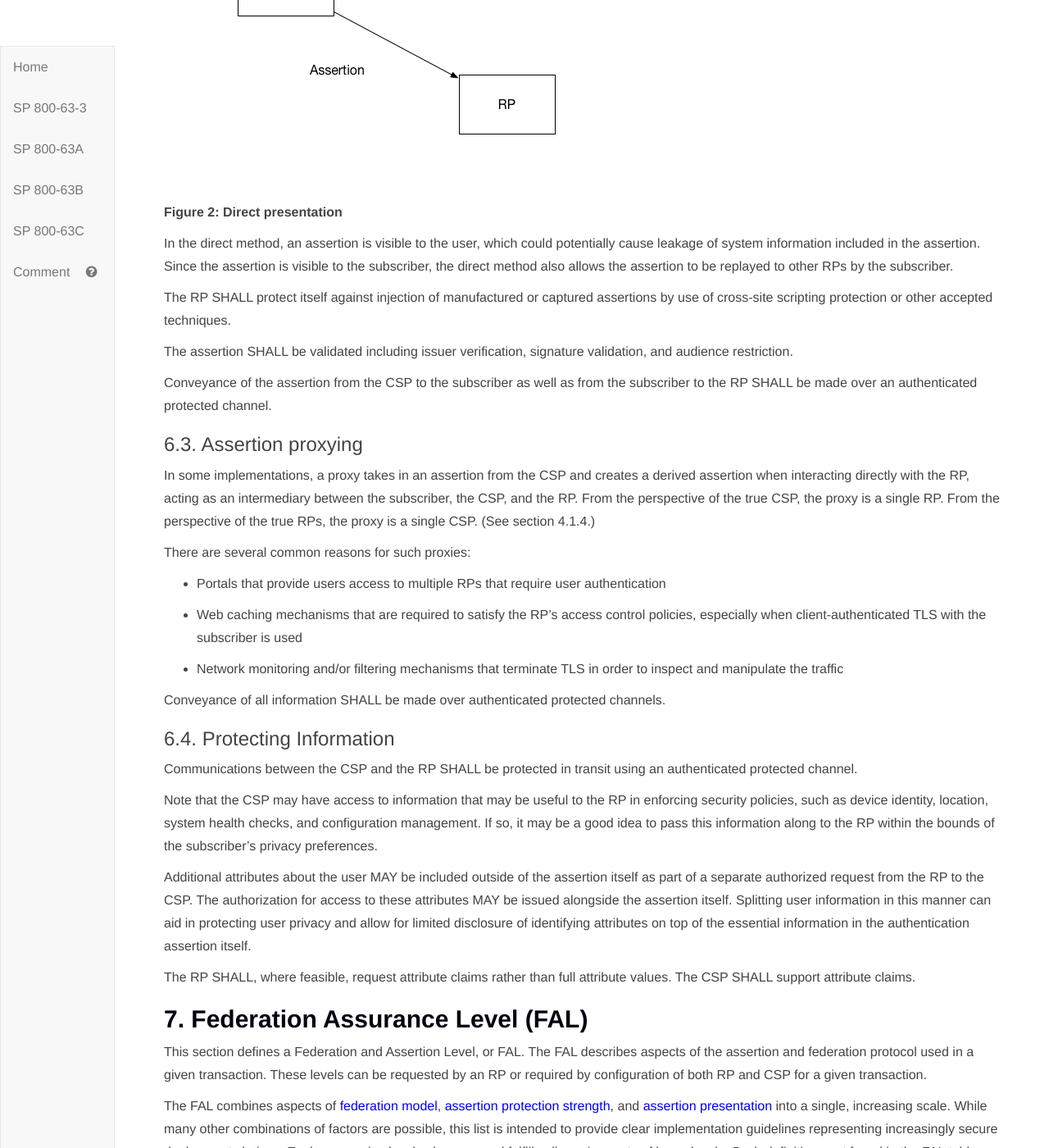
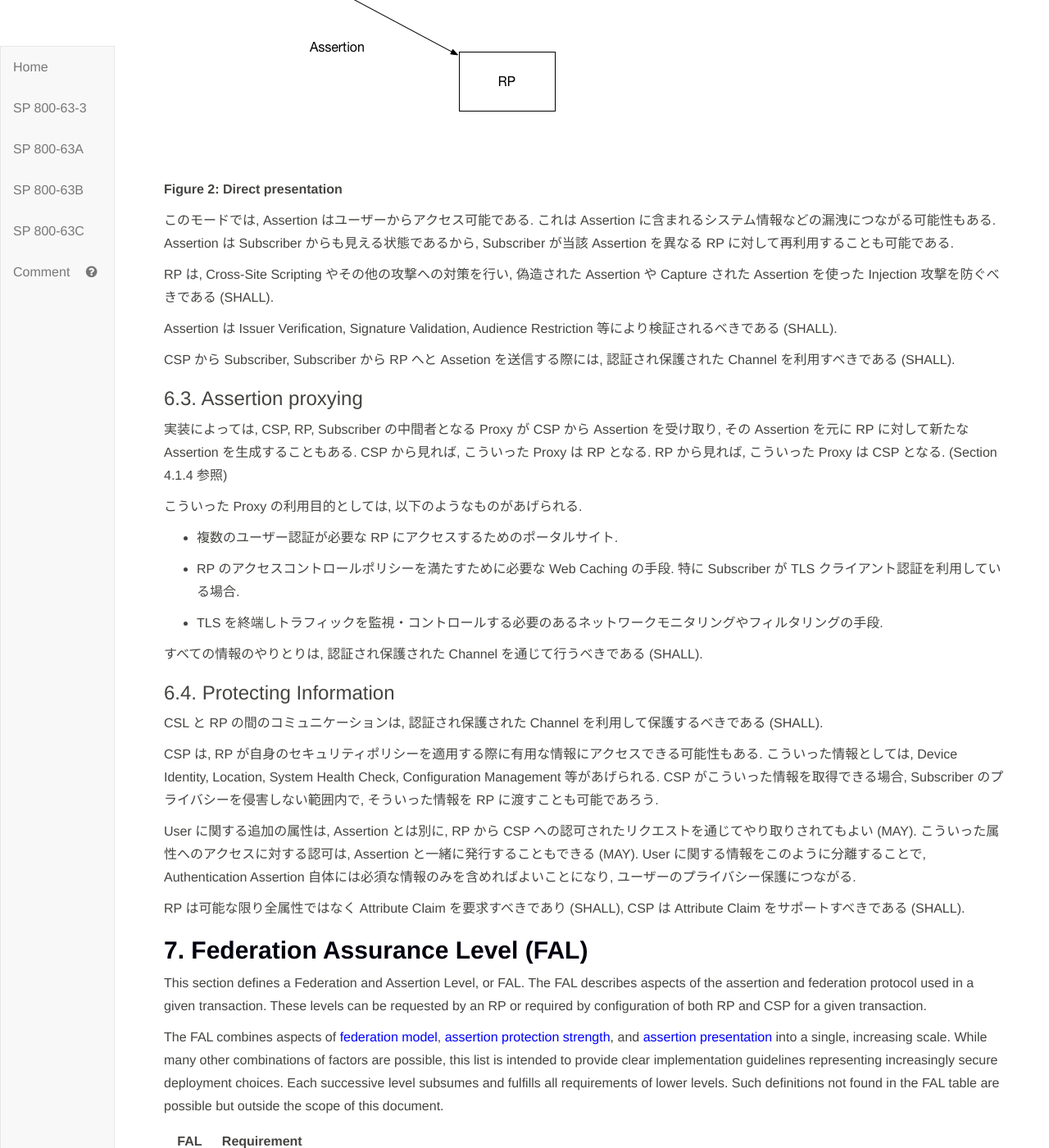
Before and after one commit to usnistgov/800-63-3, a Jekyll site: the page built from sp800-63c.ja.md, in a window 1280 px wide and 1400 px high, scrolled down 14072 px. Shown: the whole window at 82% size. Built offline with Jekyll 4.4.1, drawn with Linux system fonts in a browser that asks for light colours; some of the changed text lies outside the part shown.

Commit message:
63c section6

```diff
--- a/sp800-63c.ja.md
+++ b/sp800-63c.ja.md
@@ -10,7 +10,7 @@ description: "DRAFT NIST Special Publication 800-63C"
 {% include_relative sp800-63c/sec3_definitions.ja.md %}
 {% include_relative sp800-63c/sec4_federation.ja.md %}
 {% include_relative sp800-63c/sec5_strength.ja.md %}
-{% include_relative sp800-63c/sec6_presentation.md %}
+{% include_relative sp800-63c/sec6_presentation.ja.md %}
 {% include_relative sp800-63c/sec7_fal.md %}
 {% include_relative sp800-63c/sec8_security.md %}
 {% include_relative sp800-63c/sec9_privacy.md %}
--- /dev/null
+++ b/sp800-63c/sec6_presentation.ja.md
@@ -0,0 +1,136 @@
+<a name="sec6"></a>
+
+## 6. Assertion Presentation
+
+Assertion は CSP から RP に対して *indifect* ないしは *direct* に提示される.
+どちらのモデルにも利点と欠点があるが, いずれにせよ Assertion を正しく検証する必要があるのは同じである.
+Section 4.1.4 にあるように, ある条件下では Federation を簡単にするため CSP と RP の間を Proxy した状態で Assertion をやりとりすることもある.
+
+<!-- Assertions MAY be presented in either an *indirect* or *direct* manner from the CSP to the RP. Each model has its benefits and drawbacks, but both require the proper validation of the assertion. Assertions MAY also be proxied to facilitate federation between CSPs and RPs under specific circumstances, as discussed in section 4.1.4. -->
+
+Subscriber の属性が RP に渡される前に, Subscriber による同意を得るべきである (SHALL).
+もし利用するプロトコルが追加の属性のやりとりをサポートしている場合, Subscriber はそれらの属性についても RP に渡すか否かの選択肢を与えられるべきである (SHALL).
+CSP はある RP に送信された Attribute Bundle を記憶し, 同じ RP へ当該 Attribute Bundle を再送信するような仕組みを導入してもよい (MAY).
+CSP は RP から明示的に要求された属性のみを返すべきである (SHALL).
+Assertion の提示方法は, Subscriber への明示と同意取得を誰が行うのが最適かという点に影響する.
+したがって, CSP, RP および Broker は, 誰が明示と同意取得を行うかをあらかじめ取り決めておくべきである (SHALL).
+
+<!-- Positive confirmation SHALL be obtained from the subscriber before any attributes about the subscriber are transmitted to any RP. If the protocol in use allows for optional attributes, the subscriber SHALL be given the option to decide whether transmit those attributes to the RP. A CSP MAY employ mechanisms to remember and re-transmit the exact attribute bundle to the same RP. The CSP SHALL transmit only those attributes that were explicitly requested by the RP. The manner of presentation may impact who is in the best position to provide notice and obtain confirmation from the subscriber.  Accordingly, the CSP, RP and any broker SHALL agree in advance on who will provide notice and obtain confirmation. -->
+
+CSP は Subscriber に対して RP に渡された属性を確認できるようにすべきである (SHALL).
+また (のぞき見などで) センシティブな情報が漏洩することを防ぐため, 必要に応じてマスキングなどを行うことも検討すること (SHALL).
+
+<!-- The CSP SHALL enable the subscriber to view the attribute values to be transmitted. However, the CSP SHALL employ masking mechanisms, as necessary, to mitigate the risk of unauthorized exposure of sensitive information (e.g. shoulder surfing). -->
+
+### 6.1. Indirect presentation
+
+*indirect* モデルでは, Subscriber は Assertion の参照を渡され, HTTP Redirect などを通じてそれを RP に提示することになる.
+Assertion の参照はそれ自身では Subscriber に関する情報は持たず, RP がその参照を CSP に提示して初めて Assertion が取得できる.
+また RP が CSP に Assertion の参照を提示する際, 通常は RP の認証が行われる.
+
+<!-- In the *indirect* model, the subscriber is given an assertion reference to present to the RP, such as an HTTP redirect. The assertion reference itself contains no information about the subscriber. The RP presents the assertion reference to the CSP, usually along with authentication of the RP itself, to fetch the assertion. -->
+
+![Figure 1: Indirect presentation](sp800-63c/media/indirect.png)
+
+**Figure 1: Indirect presentation**
+
+このモデルでは, Assertion 自体は CSP から RP に直接渡されるため, (Subscriber 自身を含む) 3rd-party にインターセプトされたり改ざんされるリスクを最小化できる.
+また RP が CSP に問い合わせる際に, Assertion には含まれない追加属性を要求することも可能となる.
+
+<!-- In this model, the assertion itself is requested directly from the CSP to the RP, minimizing chances of interception and manipulation by a third party (including the subscriber themselves). This also allows the RP to query the CSP for additional attributes about the subscriber not included in the assertion itself. -->
+
+Assertion 取得に Artifact の他に Proof of Key Possession 等の提示が必要とされていない限り, 当該 Assertion は依然として *Bearer* Assertion である.
+
+<!-- The assertion is still considered a *bearer* assertion if the artifact required to fetch the Assertion does not require presentation of additional proof of key possession after the assertion has been fetched. -->
+
+Indirect モードでは, ネットワークトランザクションがより多く必要となる一方, やり取りされる情報はそれを必要としている主体以外に渡されることはない.
+RP が CSP から直接 Assertion を受け取るため, 攻撃箇所は限定される.
+
+<!-- In the indirect method, there are more network transactions required, but the information is limited to the parties that need it. Since an RP is expecting to get an assertion only from the CSP directly, the attack surface is reduced. -->
+
+Assertion に含まれる Claim は Issuer Verification, Signature Validation, Audience Restriction 等により検証されるべきである (SHALL).
+
+<!-- Claims within the assertion SHALL be validated including issuer verification, signature validation, and audience restriction. -->
+
+CSP から Subscriber, Subscriber から RP へと Assetion の参照を送信する際には, 認証され保護された Channel を利用すべきである (SHALL).
+RP から CSP に Assertion の参照を送信する際, CSP から RP に Assertion を送信する際も, 認証され保護された Channel を利用すべきである (SHALL).
+
+<!-- Conveyance of the assertion reference from the CSP to the subscriber as well as from the subscriber to the RP SHALL be made over an authenticated protected channel. Conveyance of the assertion reference from the RP to the CSP as well as the assertion from the CSP to the RP SHALL be made over an authenticated protected channel. -->
+
+### 6.2. Direct Presentation
+
+*direct* モードでは, CSP は認証成功後 Assertion を生成しそれを Subscriber に直接渡す.
+Subscriber は渡された Assertion を利用して RP に自身を認証する.
+これはしばしば Subscriber のブラウザの機能を用いて実現される.
+
+<!-- In the *direct* model, the CSP creates an assertion and sends it directly to the subscriber after successful authentication. The assertion is used by the subscriber to authenticate to the RP. This is often handled by mechanisms within the subscriber’s browser.) -->
+
+![Figure 2: Direct presentation](sp800-63c/media/direct.png)
+
+**Figure 2: Direct presentation**
+
+このモードでは, Assertion はユーザーからアクセス可能である.
+これは Assertion に含まれるシステム情報などの漏洩につながる可能性もある.
+Assertion は Subscriber からも見える状態であるから, Subscriber が当該 Assertion を異なる RP に対して再利用することも可能である.
+
+<!-- In the direct method, an assertion is visible to the user, which could potentially cause leakage of system information included in the assertion. Since the assertion is visible to the subscriber, the direct method also allows the assertion to be replayed to other RPs by the subscriber. -->
+
+RP は, Cross-Site Scripting やその他の攻撃への対策を行い, 偽造された Assertion や Capture された Assertion を使った Injection 攻撃を防ぐべきである (SHALL).
+
+<!-- The RP SHALL protect itself against injection of manufactured or captured assertions by use of cross-site scripting protection or other accepted techniques. -->
+
+Assertion は Issuer Verification, Signature Validation, Audience Restriction 等により検証されるべきである (SHALL).
+
+<!-- The assertion SHALL be validated including issuer verification, signature validation, and audience restriction. -->
+
+CSP から Subscriber, Subscriber から RP へと Assetion を送信する際には, 認証され保護された Channel を利用すべきである (SHALL).
+
+<!-- Conveyance of the assertion from the CSP to the subscriber as well as from the subscriber to the RP SHALL be made over an authenticated protected channel. -->
+
+### 6.3. Assertion proxying
+
+実装によっては, CSP, RP, Subscriber の中間者となる Proxy が CSP から Assertion を受け取り, その Assertion を元に RP に対して新たな Assertion を生成することもある.
+CSP から見れば, こういった Proxy は RP となる.
+RP から見れば, こういった Proxy は CSP となる.
+(Section 4.1.4 参照)
+
+<!-- In some implementations, a proxy takes in an assertion from the CSP and creates a derived assertion when interacting directly with the RP, acting as an intermediary between the subscriber, the CSP, and the RP. From the perspective of the true CSP, the proxy is a single RP. From the perspective of the true RPs, the proxy is a single CSP. (See section 4.1.4.) -->
+
+こういった Proxy の利用目的としては, 以下のようなものがあげられる.
+
+<!-- There are several common reasons for such proxies: -->
+
+- 複数のユーザー認証が必要な RP にアクセスするためのポータルサイト.
+<!-- - Portals that provide users access to multiple RPs that require user authentication -->
+
+- RP のアクセスコントロールポリシーを満たすために必要な Web Caching の手段. 特に Subscriber が TLS クライアント認証を利用している場合.
+<!-- - Web caching mechanisms that are required to satisfy the RP’s access control policies, especially when client-authenticated TLS with the subscriber is used -->
+
+- TLS を終端しトラフィックを監視・コントロールする必要のあるネットワークモニタリングやフィルタリングの手段.
+<!-- - Network monitoring and/or filtering mechanisms that terminate TLS in order to inspect and manipulate the traffic -->
+
+すべての情報のやりとりは, 認証され保護された Channel を通じて行うべきである (SHALL).
+
+<!-- Conveyance of all information SHALL be made over authenticated protected channels. -->
+
+### 6.4. Protecting Information
+
+CSL と RP の間のコミュニケーションは, 認証され保護された Channel を利用して保護するべきである (SHALL).
+
+<!-- Communications between the CSP and the RP SHALL be protected in transit using an authenticated protected channel. -->
+
+CSP は, RP が自身のセキュリティポリシーを適用する際に有用な情報にアクセスできる可能性もある.
+こういった情報としては, Device Identity, Location, System Health Check, Configuration Management 等があげられる.
+CSP がこういった情報を取得できる場合, Subscriber のプライバシーを侵害しない範囲内で, そういった情報を RP に渡すことも可能であろう.
+
+<!-- Note that the CSP may have access to information that may be useful to the RP in enforcing security policies, such as device identity, location, system health checks, and configuration management. If so, it may be a good idea to pass this information along to the RP within the bounds of the subscriber's privacy preferences. -->
+
+User に関する追加の属性は, Assertion とは別に, RP から CSP への認可されたリクエストを通じてやり取りされてもよい (MAY).
+こういった属性へのアクセスに対する認可は, Assertion と一緒に発行することもできる (MAY).
+User に関する情報をこのように分離することで, Authentication Assertion 自体には必須な情報のみを含めればよいことになり, ユーザーのプライバシー保護につながる.
+
+<!-- Additional attributes about the user MAY be included outside of the assertion itself as part of a separate authorized request from the RP to the CSP. The authorization for access to these attributes MAY be issued alongside the assertion itself. Splitting user information in this manner can aid in protecting user privacy and allow for limited disclosure of identifying attributes on top of the essential information in the authentication assertion itself. -->
+
+RP は可能な限り全属性ではなく Attribute Claim を要求すべきであり (SHALL), CSP は Attribute Claim をサポートすべきである (SHALL).
+
+<!-- The RP SHALL, where feasible, request attribute claims rather than full attribute values. The CSP SHALL support attribute claims. -->
```
